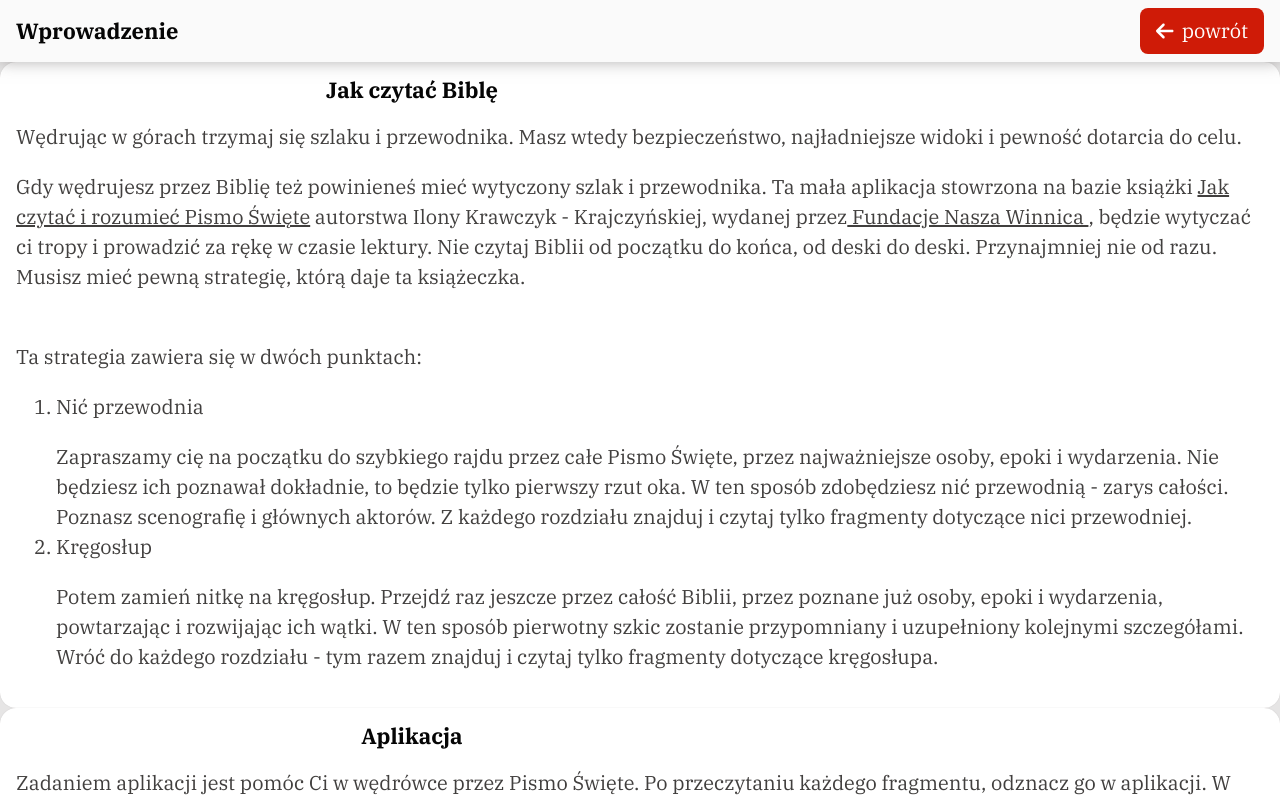
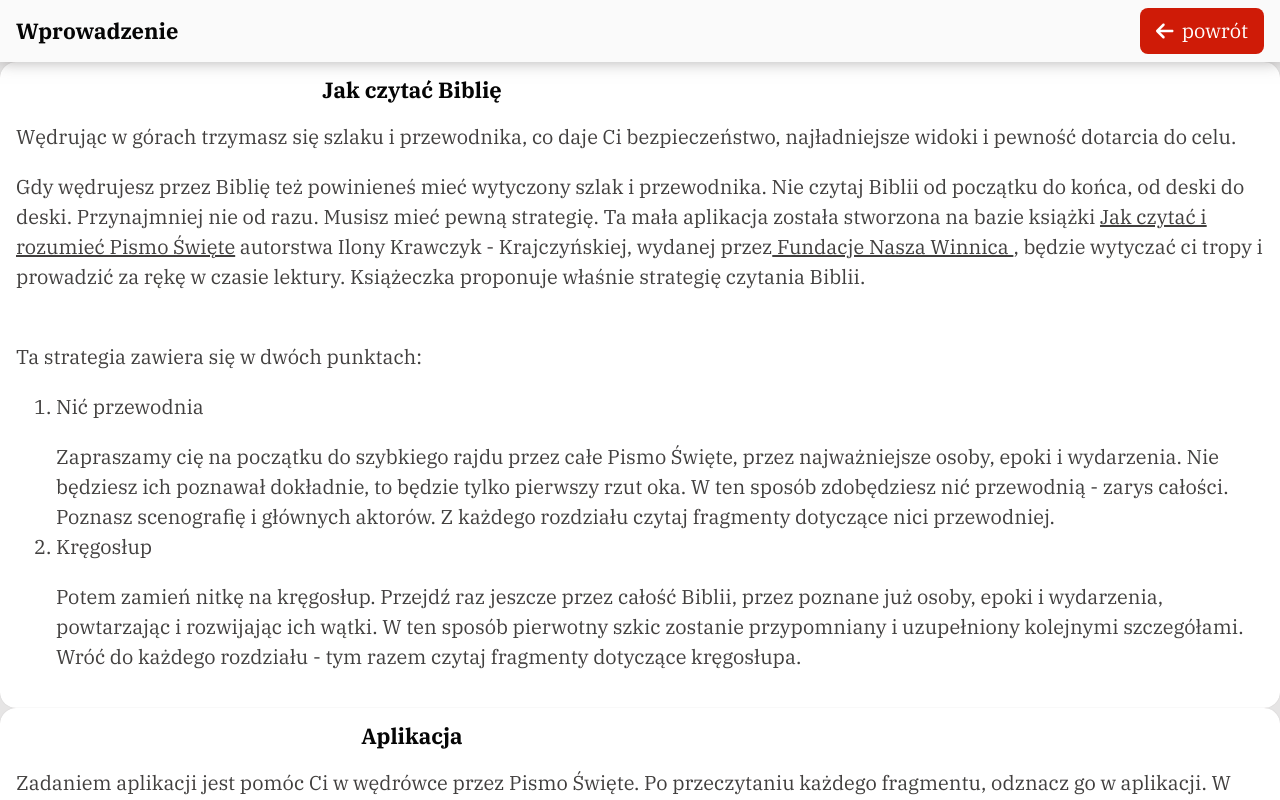
Before and after one commit to mmilian/read-the-bible, a Next.js app: page /pages/intro in a window 1280 px wide. Shown: the top 800 px of the page. Built offline with nearby package versions, Linux system fonts and the light colour scheme.

Commit message:
Fix spelling in intro text

```diff
--- a/src/app/pages/intro/page.tsx
+++ b/src/app/pages/intro/page.tsx
@@ -13,21 +13,22 @@ const Intro: React.FC = () => (
       </NextLink>
     </header>
     <div className="card">
-      <h1>Jak czytać Biblę </h1>
+      <h1>Jak czytać Biblię </h1>
 
       <p>
-        Wędrując w górach trzymaj się szlaku
-        i przewodnika. Masz wtedy bezpieczeństwo,
+        Wędrując w górach trzymasz się szlaku
+        i przewodnika, co daje Ci bezpieczeństwo,
         najładniejsze widoki i pewność dotarcia do
         celu.</p>
       <p>Gdy wędrujesz przez Biblię też powinieneś
-        mieć wytyczony szlak i przewodnika. Ta mała
-        aplikacja stowrzona na bazie książki <Link href="https://fundacjanaszawinnica.pl/pl/p/Jak-czytac-i-rozumiec-Pismo-Swiete-Ilona-Krawczyk-Krajczynska/41"> Jak czytać i rozumieć Pismo Święte</Link> autorstwa Ilony Krawczyk - Krajczyńskiej, wydanej przez
-        <Link href="https://fundacjanaszawinnica.pl/pl/p/Jak-czytac-i-rozumiec-Pismo-Swiete-Ilona-Krawczyk-Krajczynska/41"> Fundacje Nasza Winnica </Link>,  będzie wytyczać ci tropy i prowadzić za rękę w czasie lektury.
+        mieć wytyczony szlak i przewodnika.
         Nie czytaj Biblii od początku do końca, od deski
         do deski. Przynajmniej nie od razu. Musisz
-        mieć pewną strategię, którą daje ta
-        książeczka.</p>
+        mieć pewną strategię.
+        Ta mała aplikacja została stworzona na bazie książki <Link href="https://fundacjanaszawinnica.pl/pl/p/Jak-czytac-i-rozumiec-Pismo-Swiete-Ilona-Krawczyk-Krajczynska/41"> Jak czytać i rozumieć Pismo Święte</Link> autorstwa Ilony Krawczyk - Krajczyńskiej, wydanej przez
+        <Link href="https://fundacjanaszawinnica.pl/pl/p/Jak-czytac-i-rozumiec-Pismo-Swiete-Ilona-Krawczyk-Krajczynska/41"> Fundacje Nasza Winnica </Link>,  będzie wytyczać ci tropy i prowadzić za rękę w czasie lektury.
+
+        Książeczka proponuje właśnie strategię czytania Biblii.</p>
       <br></br>
       <p>
         Ta strategia zawiera się w dwóch punktach:
@@ -42,7 +43,7 @@ const Intro: React.FC = () => (
           tylko pierwszy rzut oka. W ten sposób
           zdobędziesz nić przewodnią - zarys całości.
           Poznasz scenografię i głównych aktorów.
-          Z każdego rozdziału znajduj i czytaj tylko
+          Z każdego rozdziału czytaj
           fragmenty dotyczące nici przewodniej.
           </p>
           </li>
@@ -57,7 +58,7 @@ const Intro: React.FC = () => (
           przypomniany i uzupełniony kolejnymi
           szczegółami.
           Wróć do każdego rozdziału - tym razem
-          znajduj i czytaj tylko fragmenty dotyczące
+           czytaj fragmenty dotyczące
           kręgosłupa. </p>
         </li>
       </ol>
@@ -68,7 +69,7 @@ const Intro: React.FC = () => (
         Zadaniem aplikacji jest pomóc Ci w wędrówce przez Pismo Święte.
         Po przeczytaniu każdego fragmentu, odznacz go w aplikacji.
         W ten sposób będziesz mógł śledzić swoje postępy.
-        Jak skończysz czytać &#34;Nić przewodnią&#34; przełącz za pomocą przycisku widok na &#34;Kręgosłup&#34;.
+        Jak skończysz czytać &#34;Nić przewodnią&#34; przełącz się za pomocą przycisku widok na &#34;Kręgosłup&#34;.
       </p>
     </div>
     <div className="card">
```
